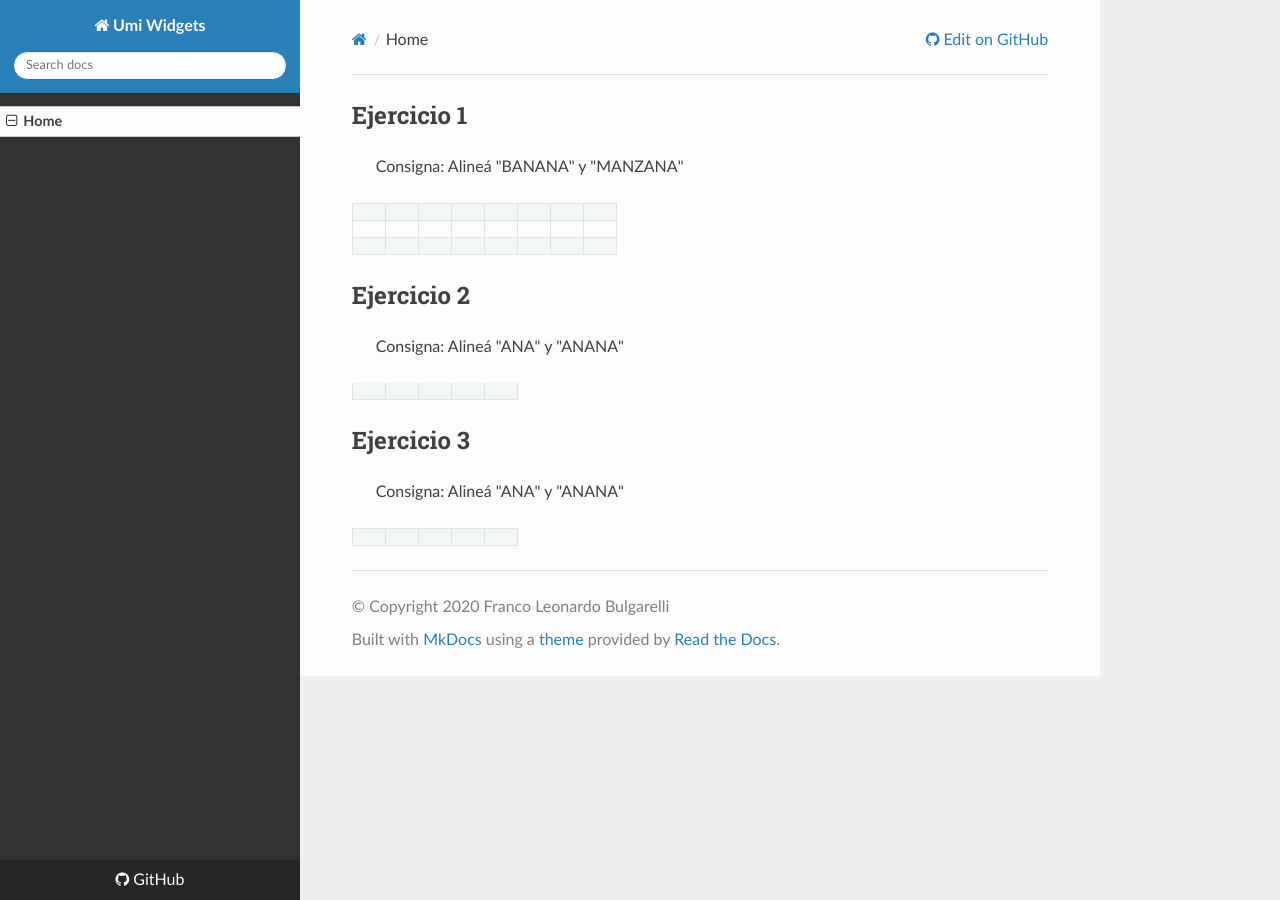
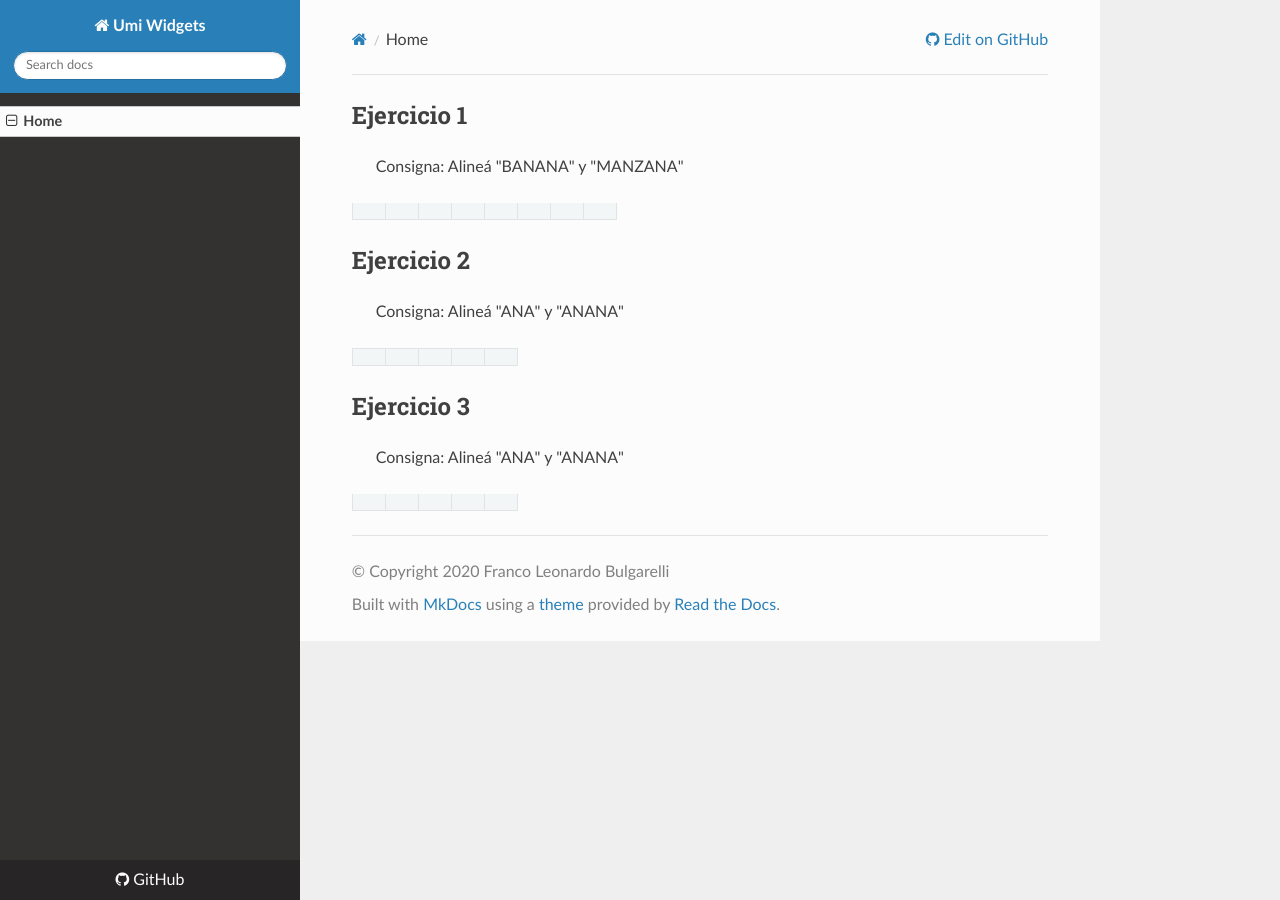
Before and after one commit to flbulgarelli/umi, an MkDocs documentation site: the page built from docs/index.md, in a window 1280 px wide. Built offline with MkDocs 1.6.1, drawn with Linux system fonts in a browser that asks for light colours; nearby versions of some CDN libraries.

Commit message:
Fixing results

```diff
--- a/docs/index.md
+++ b/docs/index.md
@@ -7,26 +7,8 @@
 >  Consigna: Alineá "BANANA" y "MANZANA"
 
 <table class="umi-alignment-table" >
-  <tr class="umi-alignment-row"  data-align-expected="-BAN-ANA">
-      <td class="umi-alignment-cell"></td>
-      <td class="umi-alignment-cell"></td>
-      <td class="umi-alignment-cell"></td>
-      <td class="umi-alignment-cell"></td>
-      <td class="umi-alignment-cell"></td>
-      <td class="umi-alignment-cell"></td>
-      <td class="umi-alignment-cell"></td>
-      <td class="umi-alignment-cell"></td>
-  </tr>
-  <tr class="umi-alignment-row" data-align-expected="M-ANZANA">
-      <td class="umi-alignment-cell"></td>
-      <td class="umi-alignment-cell"></td>
-      <td class="umi-alignment-cell"></td>
-      <td class="umi-alignment-cell"></td>
-      <td class="umi-alignment-cell"></td>
-      <td class="umi-alignment-cell"></td>
-      <td class="umi-alignment-cell"></td>
-      <td class="umi-alignment-cell"></td>
-  </tr>
+  <tr class="umi-alignment-row"  data-align-expected="-BAN-ANA"></tr>
+  <tr class="umi-alignment-row" data-align-expected="M-ANZANA"></tr>
   <tr class="umi-alignment-results">
       <td class="umi-alignment-result"></td>
       <td class="umi-alignment-result"></td>
@@ -47,11 +29,11 @@
   <tr class="umi-alignment-row"  data-align-expected="--ANA"></tr>
   <tr class="umi-alignment-row" data-align-expected="ANANA"></tr>
   <tr class="umi-alignment-results">
-      <td class="umi-alignment-cell"></td>
-      <td class="umi-alignment-cell"></td>
-      <td class="umi-alignment-cell"></td>
-      <td class="umi-alignment-cell"></td>
-      <td class="umi-alignment-cell"></td>
+      <td class="umi-alignment-result"></td>
+      <td class="umi-alignment-result"></td>
+      <td class="umi-alignment-result"></td>
+      <td class="umi-alignment-result"></td>
+      <td class="umi-alignment-result"></td>
   </tr>
 </table>
 
@@ -63,11 +45,11 @@
   <tr class="umi-alignment-row"  data-align-expected="--ANA" data-align-initial="A-N-A"></tr>
   <tr class="umi-alignment-row" data-align-expected="ANANA" data-align-initial="-"></tr>
   <tr class="umi-alignment-results">
-      <td class="umi-alignment-cell"></td>
-      <td class="umi-alignment-cell"></td>
-      <td class="umi-alignment-cell"></td>
-      <td class="umi-alignment-cell"></td>
-      <td class="umi-alignment-cell"></td>
+      <td class="umi-alignment-result"></td>
+      <td class="umi-alignment-result"></td>
+      <td class="umi-alignment-result"></td>
+      <td class="umi-alignment-result"></td>
+      <td class="umi-alignment-result"></td>
   </tr>
 </table>
 
```
